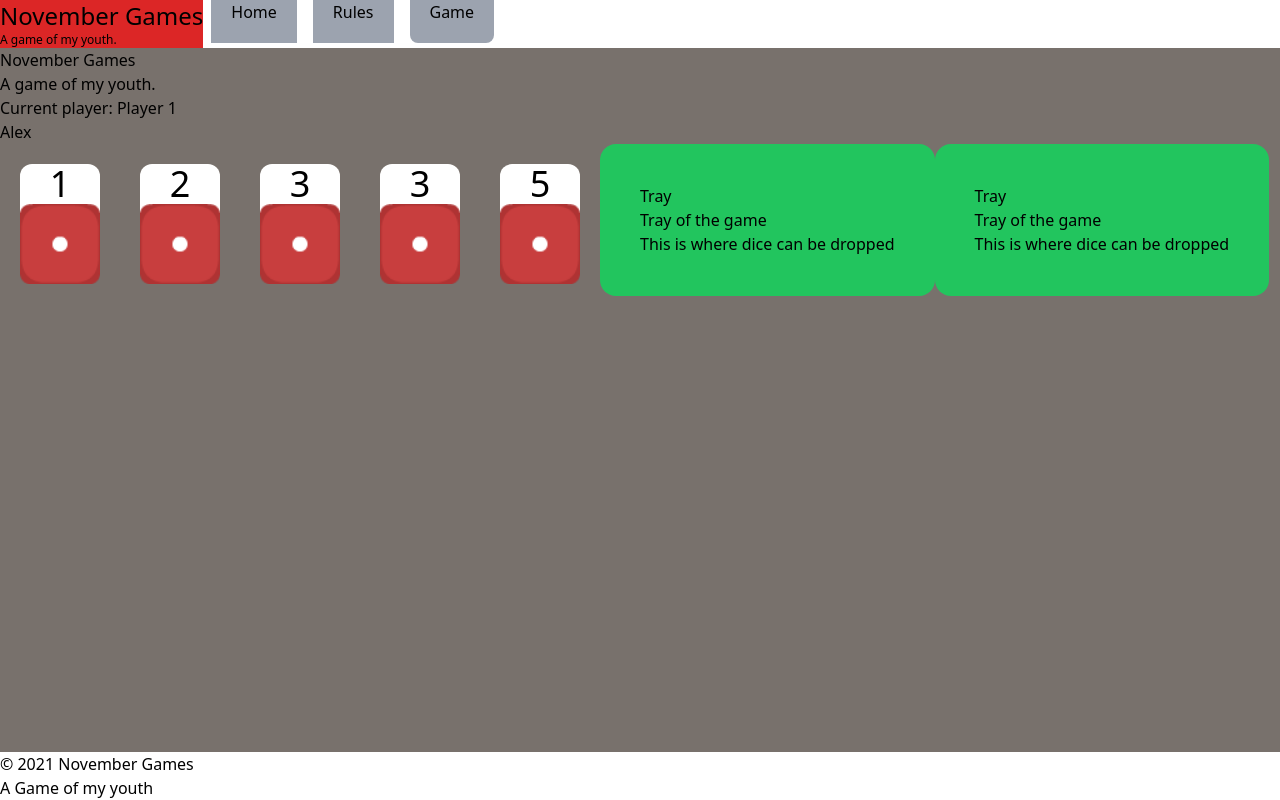
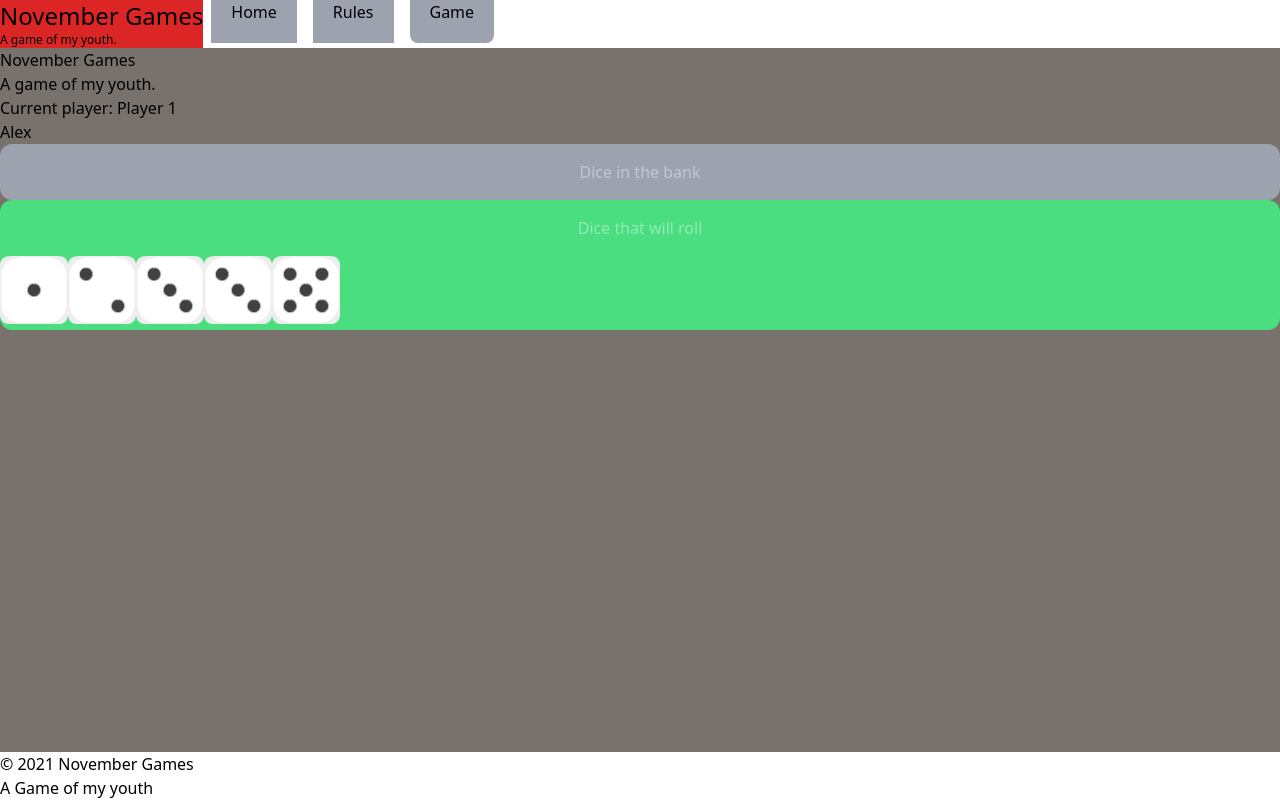
Before and after one commit to alexguerra-dev/november-games, a Next.js app: page / in a window 1280 px wide. Built offline with nearby package versions, Linux system fonts and the light colour scheme.

Commit message:
Start drag and drop

```diff
--- a/src/app/components/Die.js
+++ b/src/app/components/Die.js
@@ -2,14 +2,11 @@ import Image from 'next/image'
 
 export default function Die({ value }) {
     return (
-        <div className="bg-white m-5 w-20 h-20 rounded-xl text-center">
-            <p className="text-4xl">{value}</p>
-            <Image
-                src={`/boardgame/dice/dieRed1.png`}
-                alt={`Die with ${value} spots`}
-                width={80}
-                height={80}
-            />
-        </div>
+        <Image
+            src={`/boardgame/dice/dieWhite${value}.png`}
+            alt={`Die with ${value} spots`}
+            width={68}
+            height={68}
+        />
     )
 }
--- /dev/null
+++ b/src/app/components/Draggable.js
@@ -0,0 +1,19 @@
+import { CSS } from '@dnd-kit/utilities'
+import { useDraggable } from '@dnd-kit/core'
+
+export default function Draggable(props) {
+    const { attributes, listeners, setNodeRef, transform } = useDraggable({
+        id: props.id,
+    })
+    const style = transform
+        ? {
+              transform: `translate3d(${transform.x}px, ${transform.y}px, 0)`,
+          }
+        : undefined
+
+    return (
+        <button ref={setNodeRef} style={style} {...listeners} {...attributes}>
+            {props.children}
+        </button>
+    )
+}
--- /dev/null
+++ b/src/app/components/Droppable.js
@@ -0,0 +1,17 @@
+import React from 'react'
+import { useDroppable } from '@dnd-kit/core'
+
+export default function Droppable(props) {
+    const { isOver, setNodeRef } = useDroppable({
+        id: props.id,
+    })
+    const style = {
+        color: isOver ? 'green' : undefined,
+    }
+
+    return (
+        <div ref={setNodeRef} style={style}>
+            <div>{props.children}</div>
+        </div>
+    )
+}
--- a/src/app/page.js
+++ b/src/app/page.js
@@ -9,27 +9,76 @@ import Footer from './components/Footer'
 
 import Die from './components/Die'
 import Tray from './components/Tray'
+import Draggable from './components/Draggable'
+import Droppable from './components/Droppable'
 
 export default function Home() {
     const [player, setPlayer] = useState('Alex')
     const [dice, setDice] = useState([1, 2, 3, 3, 5])
 
-    const dieOneMarkup = <Die value={dice[0]} />
-    const dieTwoMarkup = <Die value={dice[1]} />
-    const dieThreeMarkup = <Die value={dice[2]} />
-    const dieFourMarkup = <Die value={dice[3]} />
-    const dieFiveMarkup = <Die value={dice[4]} />
+    const [dieOneParent, setDieOneParent] = useState('rolling')
+    const [dieTwoParent, setDieTwoParent] = useState('rolling')
+    const [dieThreeParent, setDieThreeParent] = useState('rolling')
+    const [dieFourParent, setDieFourParent] = useState('rolling')
+    const [dieFiveParent, setDieFiveParent] = useState('rolling')
 
-    const [isDieOneDropped, setDieOneIsDropped] = useState(false)
-    const [isDieTwoDropped, setDieTwoIsDropped] = useState(false)
-    const [isDieThreeDropped, setDieThreeIsDropped] = useState(false)
-    const [isDieFourDropped, setDieFourIsDropped] = useState(false)
-    const [isDieFiveDropped, setDieFiveIsDropped] = useState(false)
+    const dieOneMarkup = (
+        <Draggable id="die-one">
+            <Die value={dice[0]} />
+        </Draggable>
+    )
+
+    const dieTwoMarkup = (
+        <Draggable id="die-two">
+            <Die value={dice[1]} />
+        </Draggable>
+    )
+
+    const dieThreeMarkup = (
+        <Draggable id="die-three">
+            <Die value={dice[2]} />
+        </Draggable>
+    )
+    const dieFourMarkup = (
+        <Draggable id="die-four">
+            <Die value={dice[3]} />
+        </Draggable>
+    )
+    const dieFiveMarkup = (
+        <Draggable id="die-five">
+            <Die value={dice[4]} />
+        </Draggable>
+    )
+
+    function handleDragEndDie(event) {
+        console.log('handleDragEndDie', event)
+        const { over, active } = event
+
+        console.log('over', over)
+        console.log('active', active)
+
+        switch (active.id) {
+            case 'die-one':
+                setDieOneParent(over ? over.id : 'rolling')
+                break
+            case 'die-two':
+                setDieTwoParent(over ? over.id : 'rolling')
+                break
+            case 'die-three':
+                setDieThreeParent(over ? over.id : 'rolling')
+                break
+            case 'die-four':
+                setDieFourParent(over ? over.id : 'rolling')
+                break
+            case 'die-five':
+                setDieFiveParent(over ? over.id : 'rolling')
+                break
+        }
+    }
 
     function handleDragEnd(event) {
-        if (event.over && event.over.id === 'droppable') {
-            setIsDropped(true)
-        }
+        const { over } = event
+        setParent(over ? over.id : null)
     }
     return (
         <div className="flex flex-col h-screen overflow-hidden">
@@ -40,18 +89,78 @@ export default function Home() {
 
                 <p>Current player: Player 1</p>
                 <p className="">{player}</p>
-                <section className="flex">
-                    <Die value={dice[0]} />
-                    <Die value={dice[1]} />
-                    <Die value={dice[2]} />
-                    <Die value={dice[3]} />
-                    <Die value={dice[4]} />
+                <section className="flex flex-col scroll-px-10">
+                    <DndContext onDragEnd={handleDragEndDie}>
+                        <div className="flex flex-col">
+                            <Droppable id="bank">
+                                <div className="bg-gray-400 rounded-xl">
+                                    <p
+                                        className="text-white
+                                        text-opacity-40
+                                        text-center text-s
+                                        align-middle
+                                        p-4"
+                                    >
+                                        Dice in the bank
+                                    </p>
+                                    {dieOneParent === 'bank'
+                                        ? dieOneMarkup
+                                        : null}
+                                    {dieTwoParent === 'bank'
+                                        ? dieTwoMarkup
+                                        : null}
+                                    {dieThreeParent === 'bank'
+                                        ? dieThreeMarkup
+                                        : null}
+                                    {dieFourParent === 'bank'
+                                        ? dieFourMarkup
+                                        : null}
+                                    {dieFiveParent === 'bank'
+                                        ? dieFiveMarkup
+                                        : null}
+                                </div>
+                            </Droppable>
+                            <Droppable id="rolling">
+                                <div className="bg-green-400 rounded-xl">
+                                    <p
+                                        className="text-white
+                                        text-opacity-40
+                                        text-center text-s
+                                        align-middle
+                                        p-4"
+                                    >
+                                        Dice that will roll
+                                    </p>
+                                    {dieOneParent === 'rolling'
+                                        ? dieOneMarkup
+                                        : null}
+                                    {dieTwoParent === 'rolling'
+                                        ? dieTwoMarkup
+                                        : null}
+                                    {dieThreeParent === 'rolling'
+                                        ? dieThreeMarkup
+                                        : null}
+                                    {dieFourParent === 'rolling'
+                                        ? dieFourMarkup
+                                        : null}
+                                    {dieFiveParent === 'rolling'
+                                        ? dieFiveMarkup
+                                        : null}
+                                </div>
+                            </Droppable>
+                        </div>
+                    </DndContext>
 
-                    <Tray />
-
-                    <DndContext>
-                        <Tray></Tray>
-                    </DndContext>
+                    {/* <DndContext onDragEnd={handleDragEnd}>
+                        {parent === null ? draggableMarkup : null}
+                        {containers.map((id) => (
+                            // We updated the Droppable component so it would accept an `id`
+                            // prop and pass it to `useDroppable`
+                            <Droppable key={id} id={id}>
+                                {parent === id ? draggableMarkup : 'Drop here'}
+                            </Droppable>
+                        ))}
+                    </DndContext> */}
                 </section>
             </main>
             <Footer />
```
